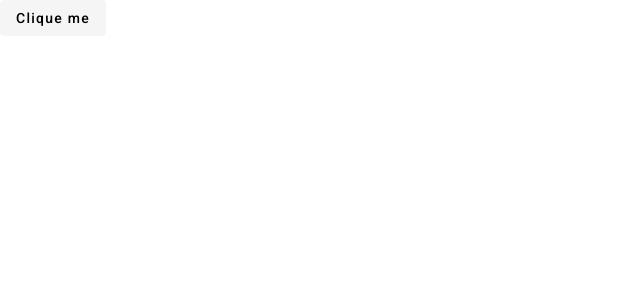
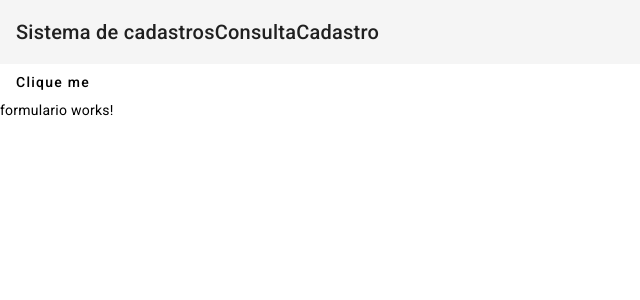
Before and after one commit to VictorClarindo/crud-angular, an Angular app: page /cadastro in a window 1280 px wide. Before the commit this address led to /. Shown: the top 300 px of the page, without its empty margins (0-640 px from the left). Built offline with nearby package versions, Linux system fonts and the light colour scheme.

Commit message:
router outlet feat

```diff
--- a/src/app/app.component.html
+++ b/src/app/app.component.html
@@ -1 +1,8 @@
+<mat-toolbar>
+    <span>Sistema de cadastros</span>
+    <span class="spacer"></span>
+    <a>Consulta</a>
+    <a>Cadastro</a>
+</mat-toolbar>
 <button mat-flat-button>Clique me </button>
+<router-outlet></router-outlet>
--- a/src/app/app.component.ts
+++ b/src/app/app.component.ts
@@ -1,11 +1,12 @@
 import { Component } from '@angular/core';
 import { RouterOutlet } from '@angular/router';
 import { MatButtonModule} from '@angular/material/button';
+import {MatToolbarModule} from '@angular/material/toolbar';
 
 @Component({
   selector: 'app-root',
   standalone: true,
-  imports: [RouterOutlet, MatButtonModule],
+  imports: [RouterOutlet, MatButtonModule, MatToolbarModule],
   templateUrl: './app.component.html',
   styleUrl: './app.component.scss'
 })
--- a/src/app/app.routes.ts
+++ b/src/app/app.routes.ts
@@ -1,3 +1,8 @@
 import { Routes } from '@angular/router';
+import { ConsultaComponent } from './consulta/consulta.component';
+import { FormularioComponent } from './formulario/formulario.component';
 
-export const routes: Routes = [];
+export const routes: Routes = [
+    {path: 'consulta', component: ConsultaComponent},
+    {path: 'cadastro', component: FormularioComponent}
+];
--- /dev/null
+++ b/src/app/consulta/consulta.component.html
@@ -0,0 +1 @@
+<p>consulta works!</p>
--- /dev/null
+++ b/src/app/formulario/formulario.component.html
@@ -0,0 +1 @@
+<p>formulario works!</p>
```
Also changed, not shown: src/app/consulta/consulta.component.ts (added, +12 -0 lines), src/app/formulario/formulario.component.ts (added, +12 -0 lines), src/app/consulta/consulta.component.scss (added), src/app/formulario/formulario.component.scss (added), 2 other files (tests, documents, lock files or other folders).
